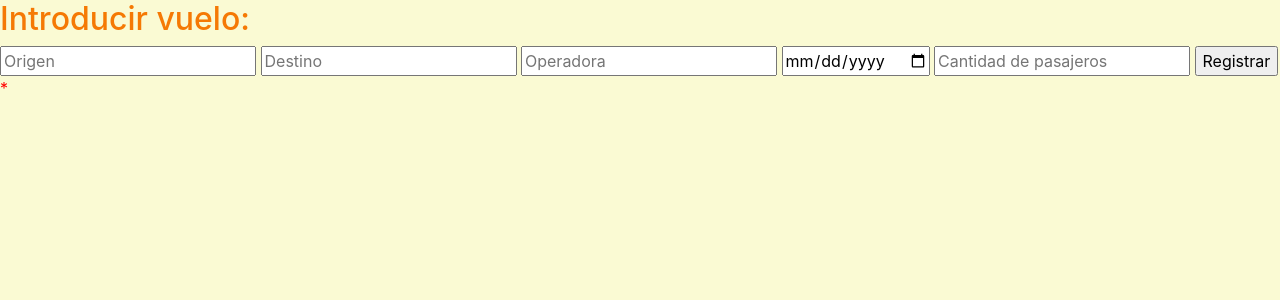
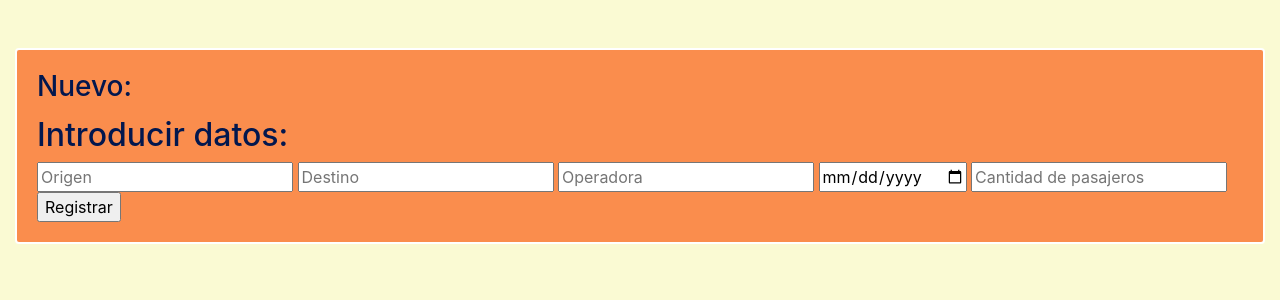
Before and after one commit to Jachada/GestionDeVuelos, a PHP site: page /content/create.php in a window 1280 px wide. Shown: the part 140-440 px from the top of the page. Run offline with PHP 8.4, Linux system fonts and the light colour scheme.

Commit message:
Update create.php

```diff
--- a/content/create.php
+++ b/content/create.php
@@ -27,9 +27,11 @@
 
               <div class="div-logo"> <li> <a href="index.php"><img src="../images/logo.png" alt="" class="logo"></a></li></div>
 
+
               <li class="">
                 <a href="./content/registro.php"><i class=""></i><span><strong>Registro</strong></span></a>
               </li>
+
             </ul>
           </nav>
         </header>
@@ -57,7 +59,7 @@
 
             }
             else{
-               $mensajeError =  "<p>Conexión fallida. Prueba de nuevo.</p>";
+               $mensajeError =  "<p>* Conexión fallida. Prueba de nuevo.</p>";
             }
         }
         function filtrado($datos){
@@ -69,9 +71,15 @@
     ?>
 
 
-        <form action="<?php echo htmlentities($_SERVER['PHP_SELF']); ?>" method="POST" class="form-register">
+<div class="row-12 mt-5">
+        <div class="col-12 mb-3">
+         <div class="card" >
 
-            <h2 class="form-titulo">Introducir vuelo:</h2>
+            <div class="card-body">
+                <h3 class="card-title">Nuevo:</h3>
+                <form action="<?php echo htmlentities($_SERVER['PHP_SELF']); ?>" method="POST" class="form-register">
+
+            <h2 class="form-titulo">Introducir datos:</h2>
             <div class="contenedor-inputs">
 
                 <input type="text" name="origen" placeholder="Origen" class="input-100" required>
@@ -81,9 +89,15 @@
                 <input type="text" name="cantidad" placeholder="Cantidad de pasajeros" class="input-48"required >
 
                 <input type="submit" value="Registrar" class="btn-enviar">
-                <span style="color:red">*<?php echo $mensajeError?></span>
+                <span style="color:red"><?php echo $mensajeError?></span>
             <div id="errores"></div>
             </div>
         </form>
+            </div>
+          </div>
+        </div>
+    </div>
+
+
 </body>
 </html>
```
